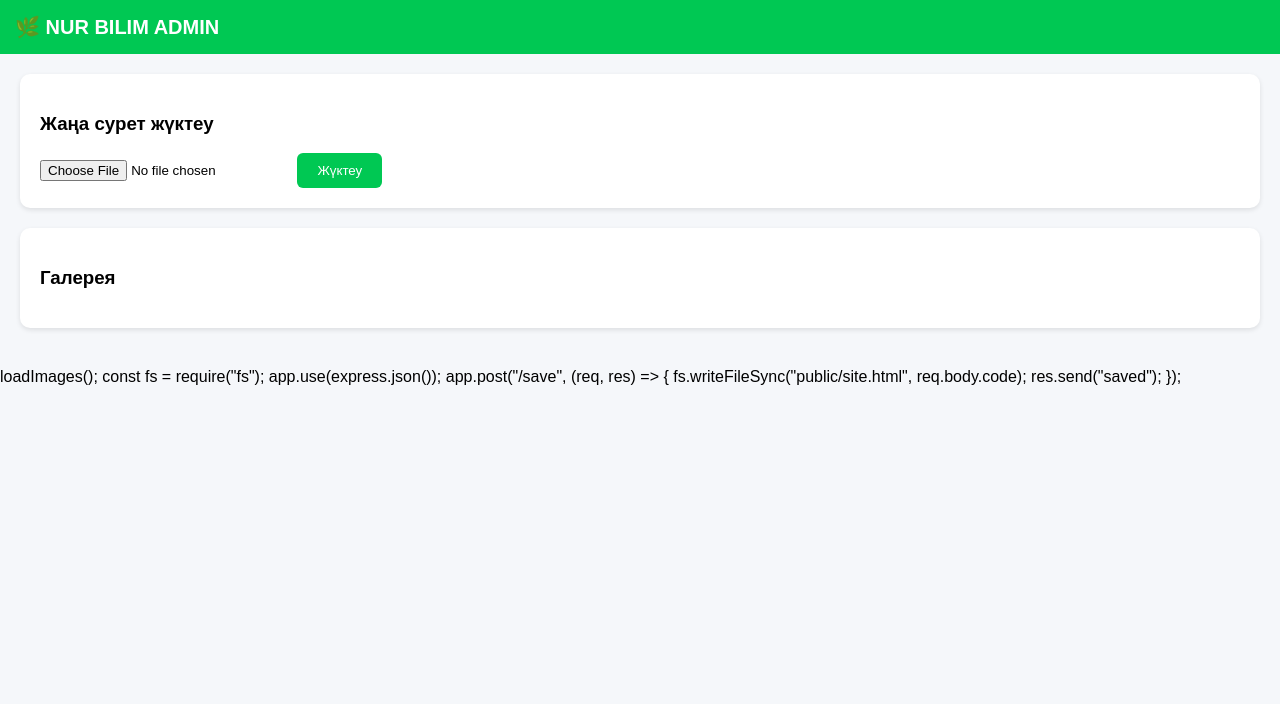
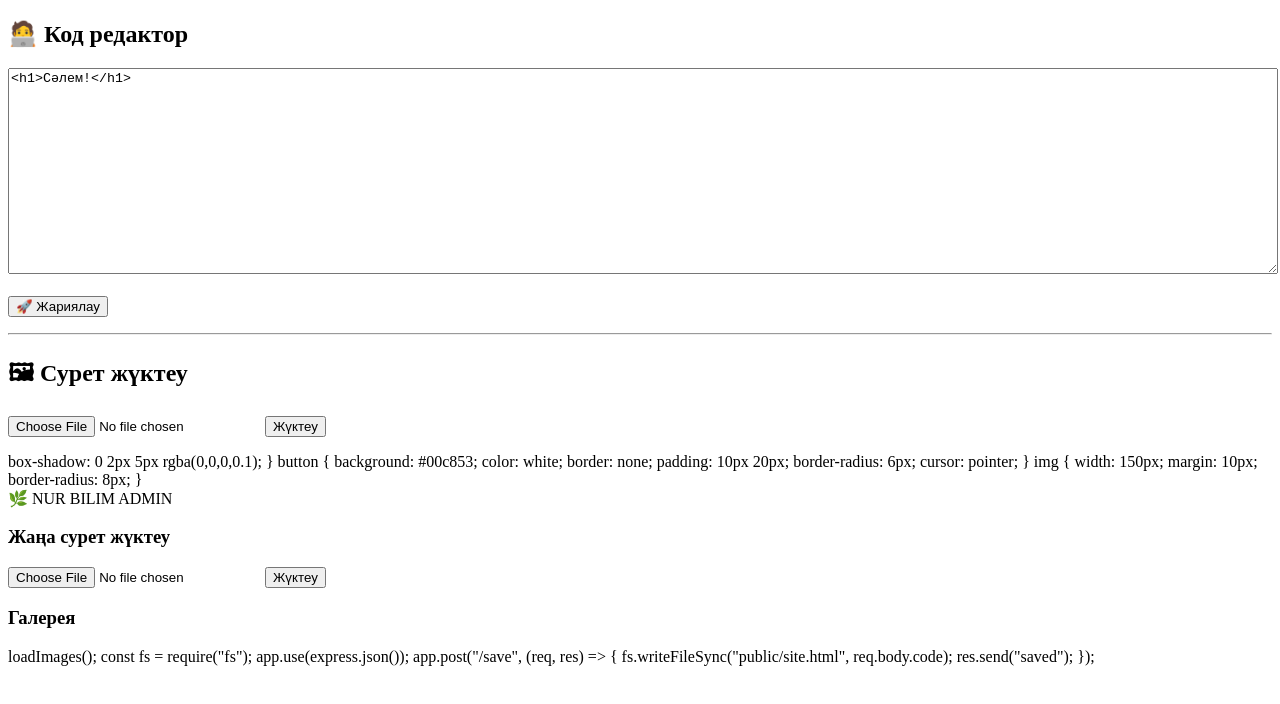
Before and after one commit to nur240495-prog/nur-bilim-admin, a website: page public/index.html in a window 1280 px wide. Drawn offline with Linux system fonts and the light colour scheme; no server answers.

Commit message:
index.html

```diff
--- a/public/index.html
+++ b/public/index.html
@@ -1,32 +1,67 @@
 <!DOCTYPE html>
-<html lang="kk">
+<html>
 <head>
-  <meta charset="UTF-8">
-  <title>NUR BILIM Admin</title>
-  <style>
-    body {
-      font-family: Arial;
-      background: #f5f7fa;
-      margin: 0;
-    }
+  <title>Admin Panel</title>
+</head>
+<body>
 
-    header {
-      background: #00c853;
-      color: white;
-      padding: 15px;
-      font-size: 20px;
-      font-weight: bold;
-    }
+<h2>🧑‍💻 Код редактор</h2>
 
-    .container {
-      padding: 20px;
-    }
+<textarea id="code" style="width:100%;height:200px;">
+<h1>Сәлем!</h1>
+</textarea>
 
-    .card {
-      background: white;
-      padding: 20px;
-      border-radius: 10px;
-      margin-bottom: 20px;
+<br><br>
+
+<button onclick="publish()">🚀 Жариялау</button>
+
+<p id="link"></p>
+
+<hr>
+
+<h2>🖼 Сурет жүктеу</h2>
+
+<input type="file" id="img">
+<button onclick="upload()">Жүктеу</button>
+
+<p id="imgLink"></p>
+
+<script>
+function publish() {
+  fetch("/save", {
+    method: "POST",
+    headers: {"Content-Type":"application/json"},
+    body: JSON.stringify({
+      code: document.getElementById("code").value
+    })
+  })
+  .then(res => res.json())
+  .then(data => {
+    document.getElementById("link").innerHTML =
+      "Сайт: <a href='" + data.url + "' target='_blank'>" + data.url + "</a>";
+  });
+}
+
+function upload() {
+  let file = document.getElementById("img").files[0];
+
+  let formData = new FormData();
+  formData.append("image", file);
+
+  fetch("/upload", {
+    method: "POST",
+    body: formData
+  })
+  .then(res => res.json())
+  .then(data => {
+    document.getElementById("imgLink").innerHTML =
+      "Сурет: <a href='" + data.url + "' target='_blank'>" + data.url + "</a>";
+  });
+}
+</script>
+
+</body>
+</html>
       box-shadow: 0 2px 5px rgba(0,0,0,0.1);
     }
 
```
